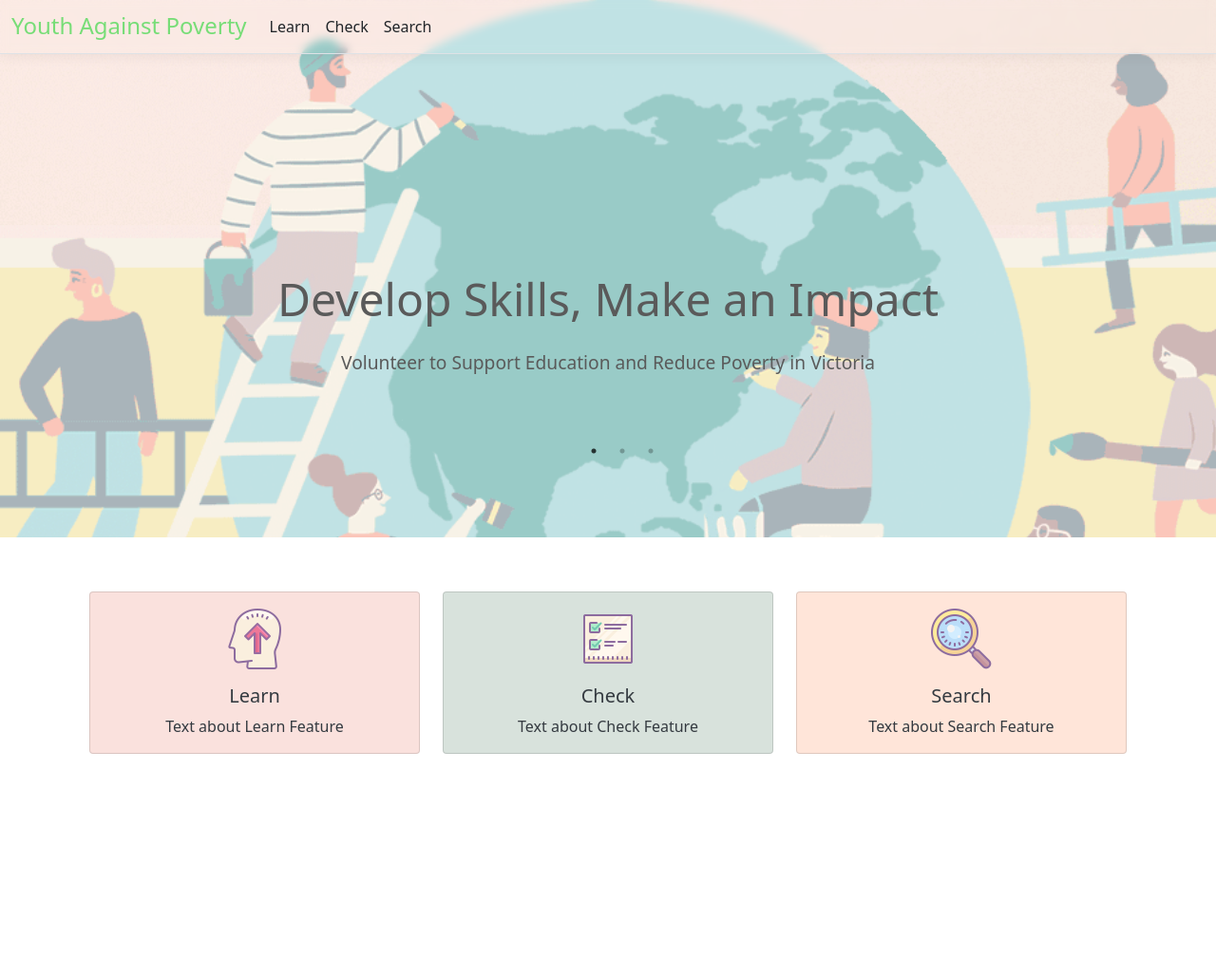
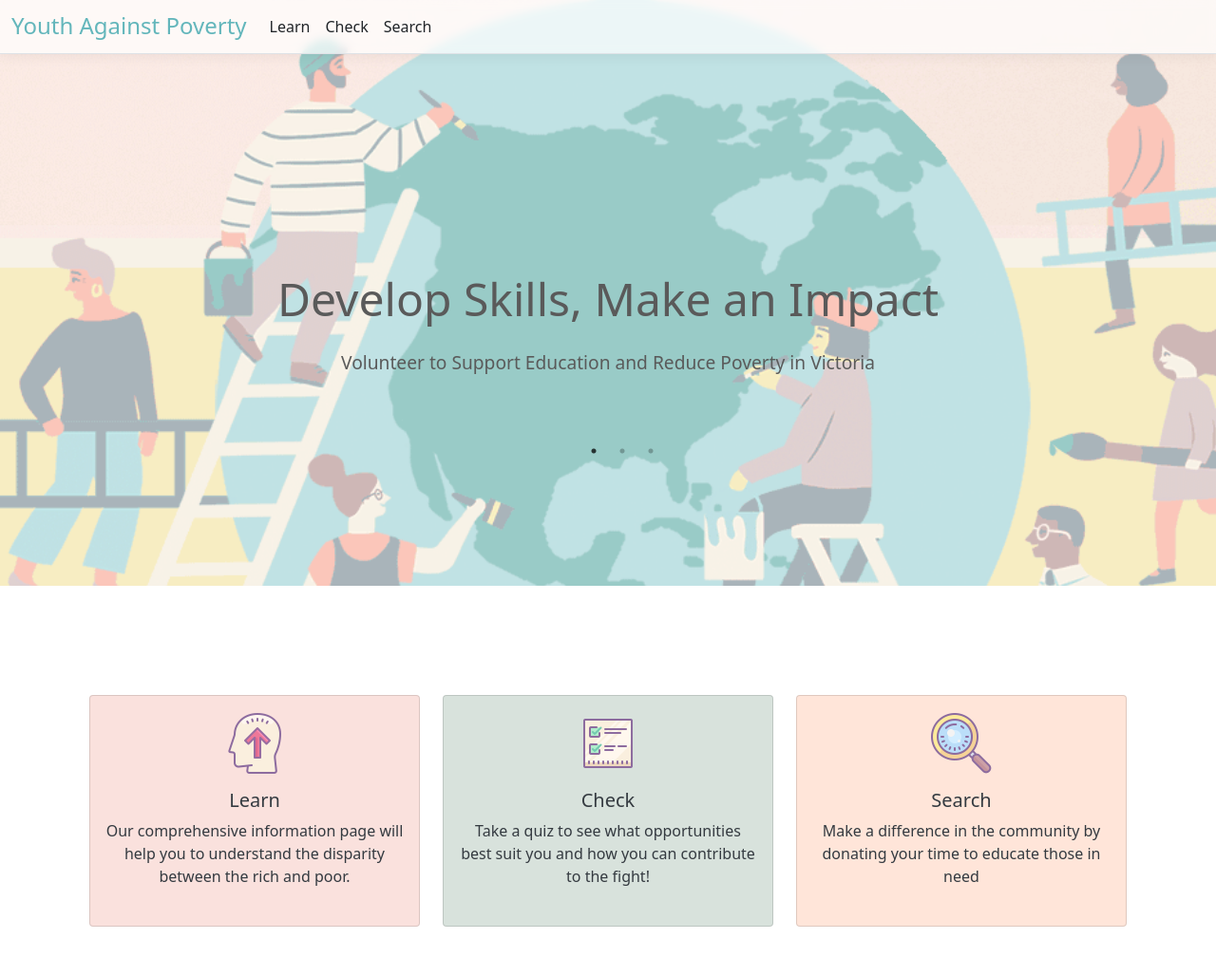
Before and after one commit to jhzhu3/IndustryExperienceMain, an ASP.NET Core app: page / in a window 1280 px wide. Shown: the whole page at 95% size. Before the commit the page ends 794 px from the top, so only its background shows below. Run offline with ASP.NET Core 8, Linux system fonts and the light colour scheme; style sheets or scripts are compiled from the project's sources; some libraries are stand-ins or nearby versions.

Commit message:
Minor changes in Navbar and preference display

```diff
--- a/IndustryExperienceMain/Views/Home/Index.cshtml
+++ b/IndustryExperienceMain/Views/Home/Index.cshtml
@@ -22,36 +22,36 @@
 </div>
 
 <div class="container">
-    <div class="row" style="margin-top: 10%">
+    <div class="row" style="margin-top: 20%">
         <div class="col-md-4">
-            <div class="card" style="background-color: #fae1dd">
+            <div class="card h-100" style="background-color: #fae1dd">
                 <a asp-area="" asp-controller="Home" asp-action="Infographics" style="text-decoration:none;">
                     <img class="card-img-top" src="./Images/learn.png" alt="Learn" style="width: 64px; height: 64px; margin-top: 5%">
                     <div class="card-body">
                         <h5 class="card-title">Learn</h5>
-                        <p class="card-text">Text about Learn Feature</p>
+                        <p class="card-text">Our comprehensive information page will help you to understand the disparity between the rich and poor.</p>
                     </div>
                 </a>
             </div>
         </div>
         <div class="col-md-4">
-            <div class="card" style="background-color: #d8e2dc">
+            <div class="card h-100" style="background-color: #d8e2dc">
                 <a asp-area="" asp-controller="Home" asp-action="Test" style="text-decoration:none;">
                     <img class="card-img-top" src="./Images/check.png" alt="Check" style="width: 64px; height: 64px; margin-top: 5%">
                     <div class="card-body">
                         <h5 class="card-title">Check</h5>
-                        <p class="card-text">Text about Check Feature</p>
+                        <p class="card-text">Take a quiz to see what opportunities best suit you and how you can contribute to the fight!</p>
                     </div>
                 </a>
             </div>
         </div>
         <div class="col-md-4">
-            <div class="card" style="background-color: #ffe5d9">
+            <div class="card h-100" style="background-color: #ffe5d9">
                 <a asp-area="" asp-controller="Jobs" asp-action="PreferenceCheck" style="text-decoration:none;">
                     <img class="card-img-top" src="./Images/search.png" alt="Search" style="width: 64px; height: 64px; margin-top: 5%">
                     <div class="card-body">
                         <h5 class="card-title">Search</h5>
-                        <p class="card-text">Text about Search Feature</p>
+                        <p class="card-text">Make a difference in the community by donating your time to educate those in need</p>
                     </div>
                 </a>
             </div>
@@ -100,7 +100,7 @@
         top: 0;
         left: 0;
         width: 100%;
-        height: 65%;
+        height: 60%;
         opacity: 0.4;
     }
 
--- a/IndustryExperienceMain/Views/Shared/_Layout.cshtml
+++ b/IndustryExperienceMain/Views/Shared/_Layout.cshtml
@@ -21,7 +21,7 @@
                     <ul class="navbar-nav flex-grow-1 me-auto style=" align-items: center;"">
                         <li class="navbar-brand">
                             <a asp-area="" asp-controller="Home" asp-action="Index" style="text-decoration:none;">
-                                <h4 class="m-0" style="color: #77DD77;">Youth Against Poverty</h4>
+                                <h4 class="m-0" style="color: #63b6bb;">Youth Against Poverty</h4>
                             </a>
                         </li>
                         <li class="nav-item">
@@ -58,7 +58,7 @@
 
 <style>
     .navbar {
-        background-color: rgba(255, 255, 255, 0);
+        background-color: rgba(255, 255, 255, 0.7);
         backdrop-filter: blur(5px);
     }
     .nav-item:hover {
```
Also changed, not shown: IndustryExperienceMain/Views/Jobs/PreferenceDisplay.cshtml (+7 -2 lines).
